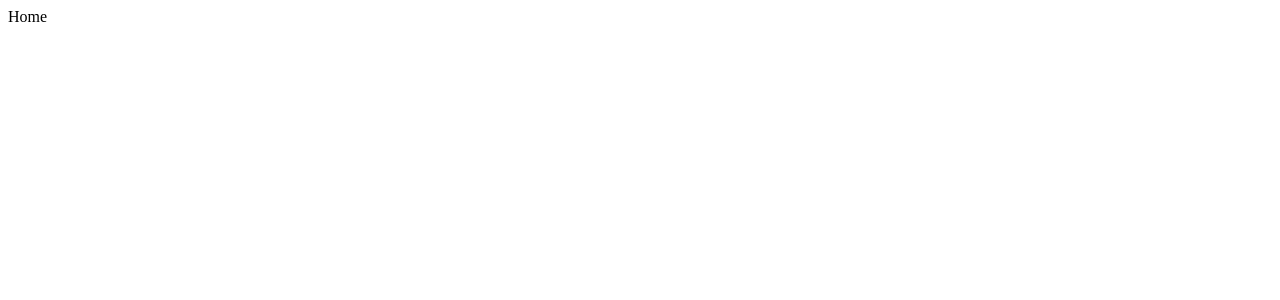
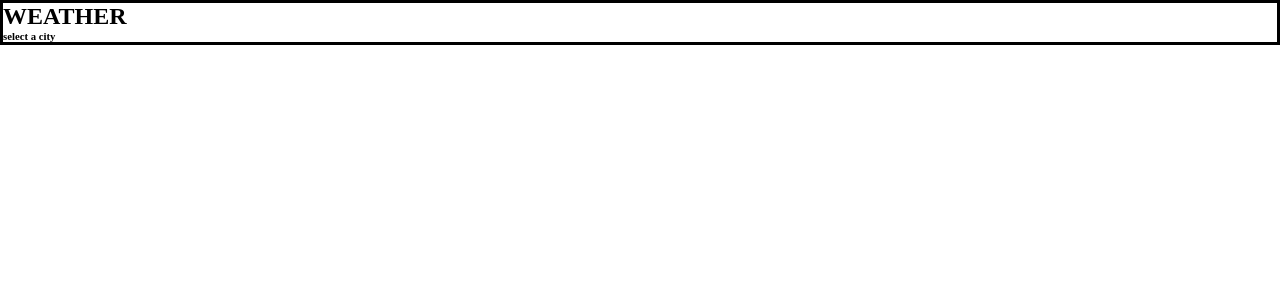
Before and after one commit to GeoChivas99s/comeiawheater, a React (Create React App) app: page / in a window 1280 px wide. Shown: the top 300 px of the page. Built offline with nearby package versions, Linux system fonts and the light colour scheme.

Commit message:
chore: format document

```diff
--- a/src/App.tsx
+++ b/src/App.tsx
@@ -1,8 +1,11 @@
 import React from "react";
+import "./global.scss";
 import Routes from "./routes";
 function App() {
   return (
-    <><Routes/></>
+    <>
+      <Routes />
+    </>
   );
 }
 
--- /dev/null
+++ b/src/constants/city-names.ts
@@ -0,0 +1 @@
+export const cityName: Record<string, string>[] = [{ name: "", link: "" }];
--- /dev/null
+++ b/src/global.scss
@@ -0,0 +1,22 @@
+* {
+  margin: 0;
+  padding: 0;
+  outline: 0;
+  box-sizing: border-box;
+  /* font-family: Montserrat, sans-serif; */
+}
+
+html,
+body {
+  width: 100%;
+  height: 100%;
+}
+
+html {
+  overflow: hidden;
+}
+
+body {
+  overflow-x: hidden;
+  overflow-y: auto;
+}
--- a/src/pages/Home/index.tsx
+++ b/src/pages/Home/index.tsx
@@ -1,8 +1,18 @@
-import React from 'react'
-import Layout from 'components/Layout'
+import React from "react";
+import Layout from "components/Layout";
+import './style.scss';
 
 export default function Home() {
   return (
-    <Layout pageTitle='Home'>Home</Layout>
-  )
+    <Layout pageTitle="Home">
+      <div className="mainWrapper">
+        <div className="headTitle">
+          <h2> WEATHER</h2>
+          <h6>select a city</h6>
+        </div>
+        <div className="imageWrapper"></div>
+        <div className="listWrapper"></div>
+      </div>
+    </Layout>
+  );
 }
--- a/src/pages/Home/style.scss
+++ b/src/pages/Home/style.scss
@@ -0,0 +1,4 @@
+.mainWrapper {
+border:solid;
+
+}
--- a/src/utils/publicPages.ts
+++ b/src/utils/publicPages.ts
@@ -1,4 +1,4 @@
 export const publicPages: Record<string, string> = {
   home: "/",
-  city: "/city",
+  city: "/city:cityName",
 };
```
